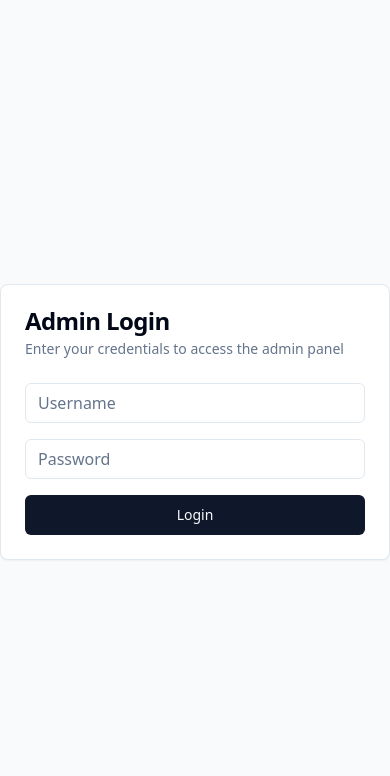
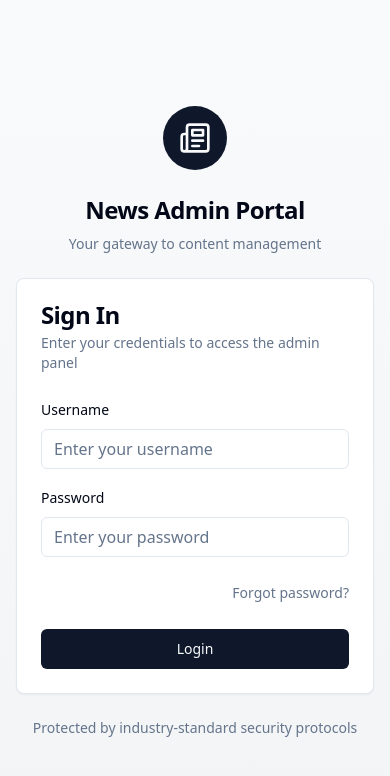
Before and after one commit to yashh-17/news-scribe-admin-hub-86, a React (Vite) app: page /login in a window 390 px wide. Shown: the top 776 px of the page. Built offline with nearby package versions, Linux system fonts and the light colour scheme.

Commit message:
feat: Implement admin login page
- Designed and implemented the admin login page.
- Included news-related visual cues and a black-and-white color palette.
- Ensured responsive design and centered layout.
- Added space for a logo, form validation, and standard login UX.

```diff
--- a/src/pages/LoginPage.tsx
+++ b/src/pages/LoginPage.tsx
@@ -2,6 +2,7 @@
 import { useState } from 'react';
 import { useNavigate } from 'react-router-dom';
 import { useAuth } from '@/lib/auth/authContext';
+import { NewspaperIcon } from 'lucide-react';
 import {
   Card,
   CardContent,
@@ -11,6 +12,7 @@ import {
 } from "@/components/ui/card";
 import { Input } from "@/components/ui/input";
 import { Button } from "@/components/ui/button";
+import { Label } from "@/components/ui/label";
 import { useToast } from "@/hooks/use-toast";
 
 const ADMIN_CREDENTIALS = {
@@ -19,7 +21,6 @@ const ADMIN_CREDENTIALS = {
 };
 
 const generateToken = (username: string) => {
-  // This is a simple token generation. In a real app, you'd want to use a proper JWT library
   return btoa(`${username}:${Date.now()}`);
 };
 
@@ -29,9 +30,29 @@ export const LoginPage = () => {
   const { toast } = useToast();
   const [username, setUsername] = useState('');
   const [password, setPassword] = useState('');
+  const [errors, setErrors] = useState<{ username?: string; password?: string }>({});
+
+  const validateForm = () => {
+    const newErrors: { username?: string; password?: string } = {};
+
+    if (!username) {
+      newErrors.username = 'Username is required';
+    }
+
+    if (!password) {
+      newErrors.password = 'Password is required';
+    }
+
+    setErrors(newErrors);
+    return Object.keys(newErrors).length === 0;
+  };
 
   const handleSubmit = (e: React.FormEvent) => {
     e.preventDefault();
+
+    if (!validateForm()) {
+      return;
+    }
 
     if (username === ADMIN_CREDENTIALS.username && password === ADMIN_CREDENTIALS.password) {
       const token = generateToken(username);
@@ -51,10 +72,19 @@ export const LoginPage = () => {
   };
 
   return (
-    <div className="min-h-screen flex items-center justify-center bg-gray-50">
-      <Card className="w-[400px]">
+    <div className="min-h-screen flex flex-col items-center justify-center bg-gradient-to-b from-gray-50 to-gray-100 p-4">
+      <div className="w-full max-w-[400px] space-y-6">
+        <div className="text-center space-y-2">
+          <div className="inline-flex items-center justify-center w-16 h-16 rounded-full bg-primary mb-4">
+            <NewspaperIcon className="w-8 h-8 text-primary-foreground" />
+          </div>
+          <h1 className="text-2xl font-bold tracking-tight">News Admin Portal</h1>
+          <p className="text-sm text-muted-foreground">Your gateway to content management</p>
+        </div>
+
+        <Card className="w-full">
           <CardHeader>
-          <CardTitle>Admin Login</CardTitle>
+            <CardTitle>Sign In</CardTitle>
             <CardDescription>
               Enter your credentials to access the admin panel
             </CardDescription>
@@ -62,27 +92,56 @@ export const LoginPage = () => {
           <CardContent>
             <form onSubmit={handleSubmit} className="space-y-4">
               <div className="space-y-2">
+                <Label htmlFor="username">Username</Label>
                 <Input
+                  id="username"
                   type="text"
-                placeholder="Username"
+                  placeholder="Enter your username"
                   value={username}
                   onChange={(e) => setUsername(e.target.value)}
+                  className={errors.username ? "border-destructive" : ""}
                 />
+                {errors.username && (
+                  <p className="text-sm text-destructive">{errors.username}</p>
+                )}
               </div>
+
               <div className="space-y-2">
+                <Label htmlFor="password">Password</Label>
                 <Input
+                  id="password"
                   type="password"
-                placeholder="Password"
+                  placeholder="Enter your password"
                   value={password}
                   onChange={(e) => setPassword(e.target.value)}
+                  className={errors.password ? "border-destructive" : ""}
                 />
+                {errors.password && (
+                  <p className="text-sm text-destructive">{errors.password}</p>
+                )}
               </div>
+
+              <div className="flex items-center justify-end">
+                <Button
+                  variant="link"
+                  className="px-0 font-normal text-sm text-muted-foreground"
+                  type="button"
+                >
+                  Forgot password?
+                </Button>
+              </div>
+
               <Button type="submit" className="w-full">
                 Login
               </Button>
             </form>
           </CardContent>
         </Card>
+
+        <p className="text-center text-sm text-muted-foreground">
+          Protected by industry-standard security protocols
+        </p>
+      </div>
     </div>
   );
 };
```
Lines whose indentation alone changed are shown as unchanged.
